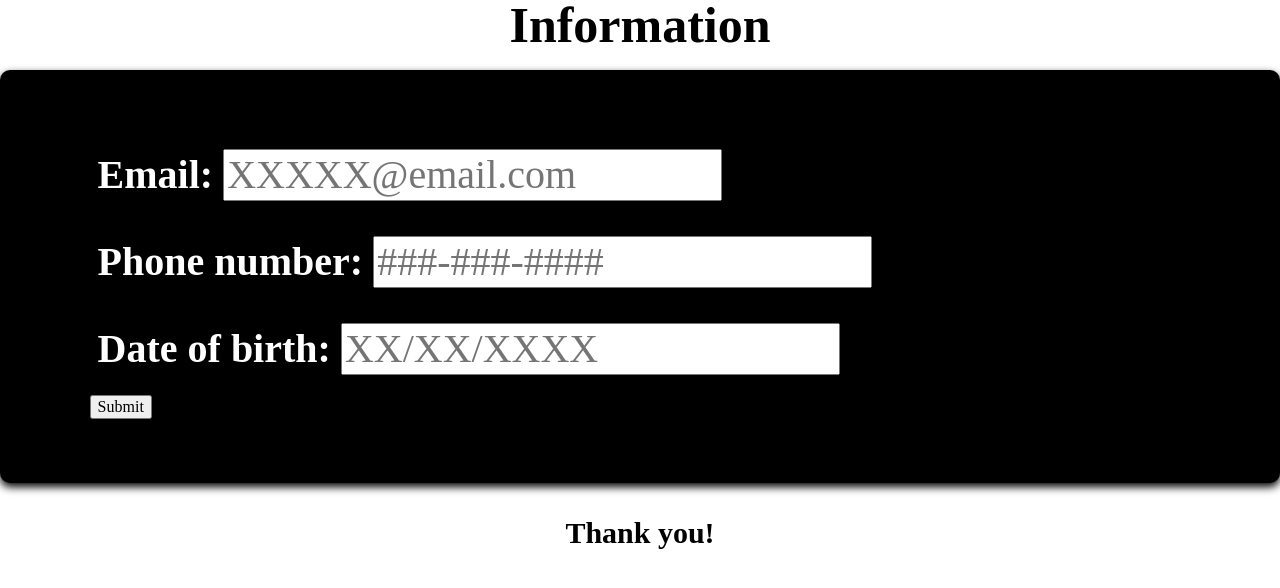
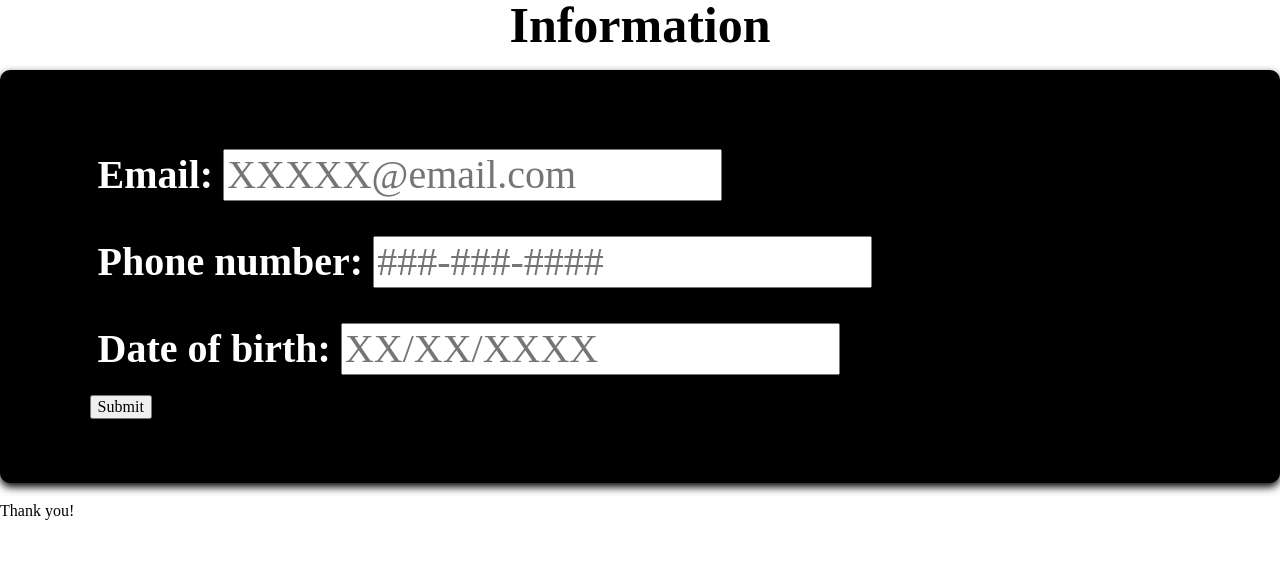
Before and after one commit to inciyajafri-ITMD-362/Lab-2, a plain HTML site: page index.html in a window 1280 px wide. Drawn offline with Linux system fonts and the light colour scheme; a web font is replaced by a local one.

Commit message:
Update index.html

```diff
--- a/index.html
+++ b/index.html
@@ -18,6 +18,6 @@
   <p class="info"><label> Date of birth: <input type="text" name="date_field" placeholder="XX/XX/XXXX"></label></p>
   <input type="submit" value="Submit">
   </section>
-  <p class="footer"> Thank you! </p>
+  <h3> Thank you! </h3>
 </body>
 </html>
```
